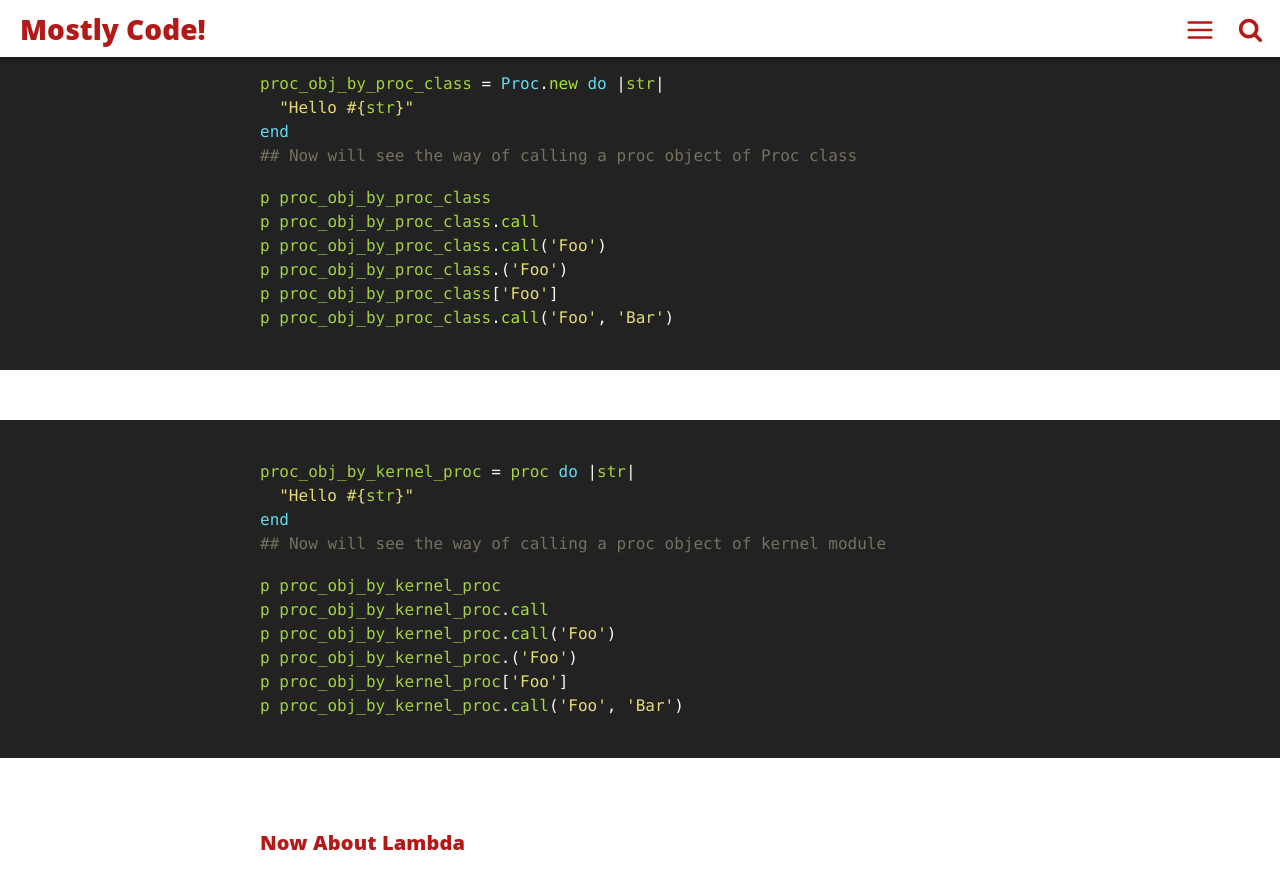
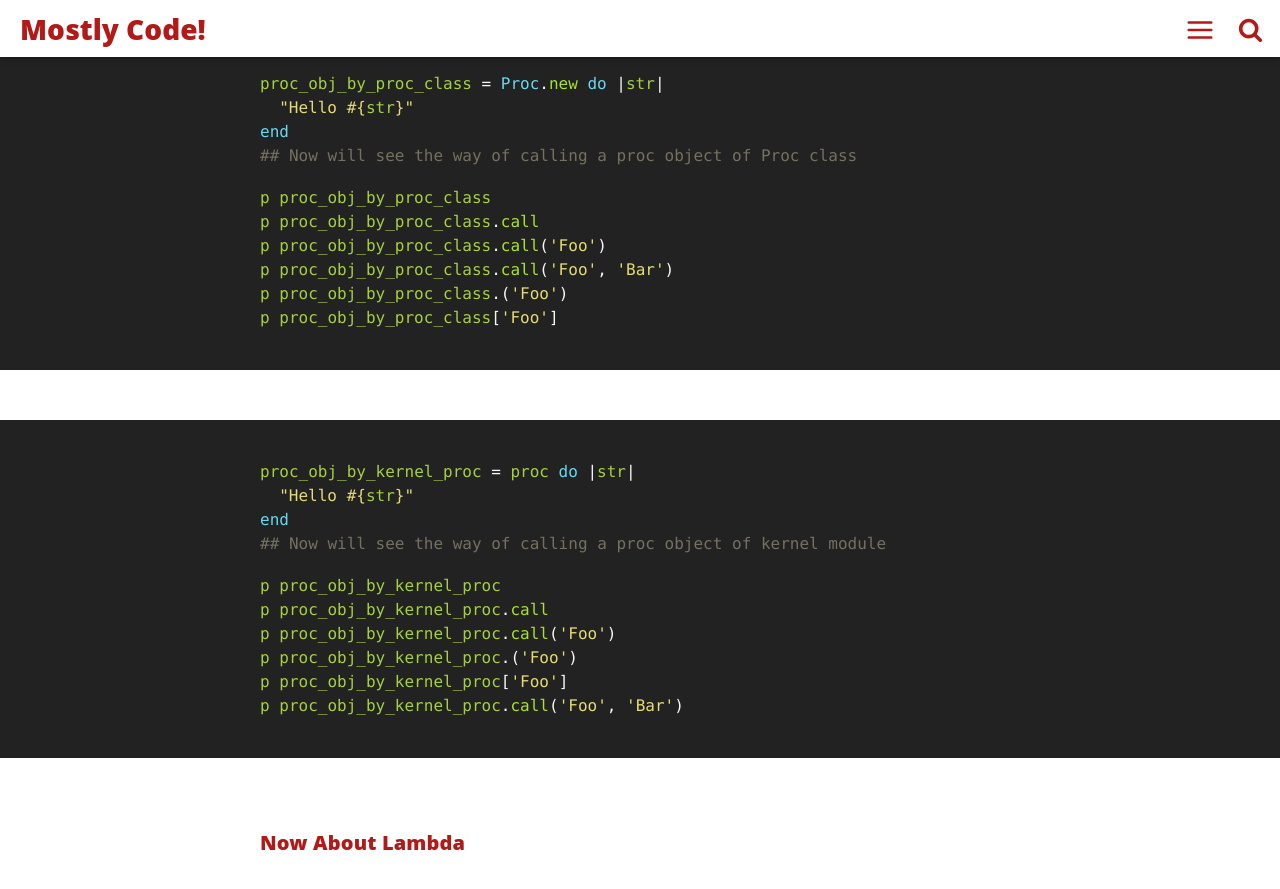
Before and after one commit to brijeshgpt7/brijeshgpt7.github.io, a Jekyll site: the page built from _posts/2015-01-05-Proc-in-ruby.md, in a window 1280 px wide and 900 px high, scrolled down 1092 px. Shown: the top 889 px of the window. Built offline with Jekyll 4.4.1, drawn with Linux system fonts in a browser that asks for light colours; comment, search, counter and statistics services are not loaded.

Commit message:
Update 2015-01-05-Proc-in-ruby.md

```diff
--- a/_posts/2015-01-05-Proc-in-ruby.md
+++ b/_posts/2015-01-05-Proc-in-ruby.md
@@ -37,9 +37,9 @@ end
 p proc_obj_by_proc_class
 p proc_obj_by_proc_class.call
 p proc_obj_by_proc_class.call('Foo')
+p proc_obj_by_proc_class.call('Foo', 'Bar')
 p proc_obj_by_proc_class.('Foo')
 p proc_obj_by_proc_class['Foo']
-p proc_obj_by_proc_class.call('Foo', 'Bar')
 {% endhighlight %}
 
 {% highlight ruby %}
```
